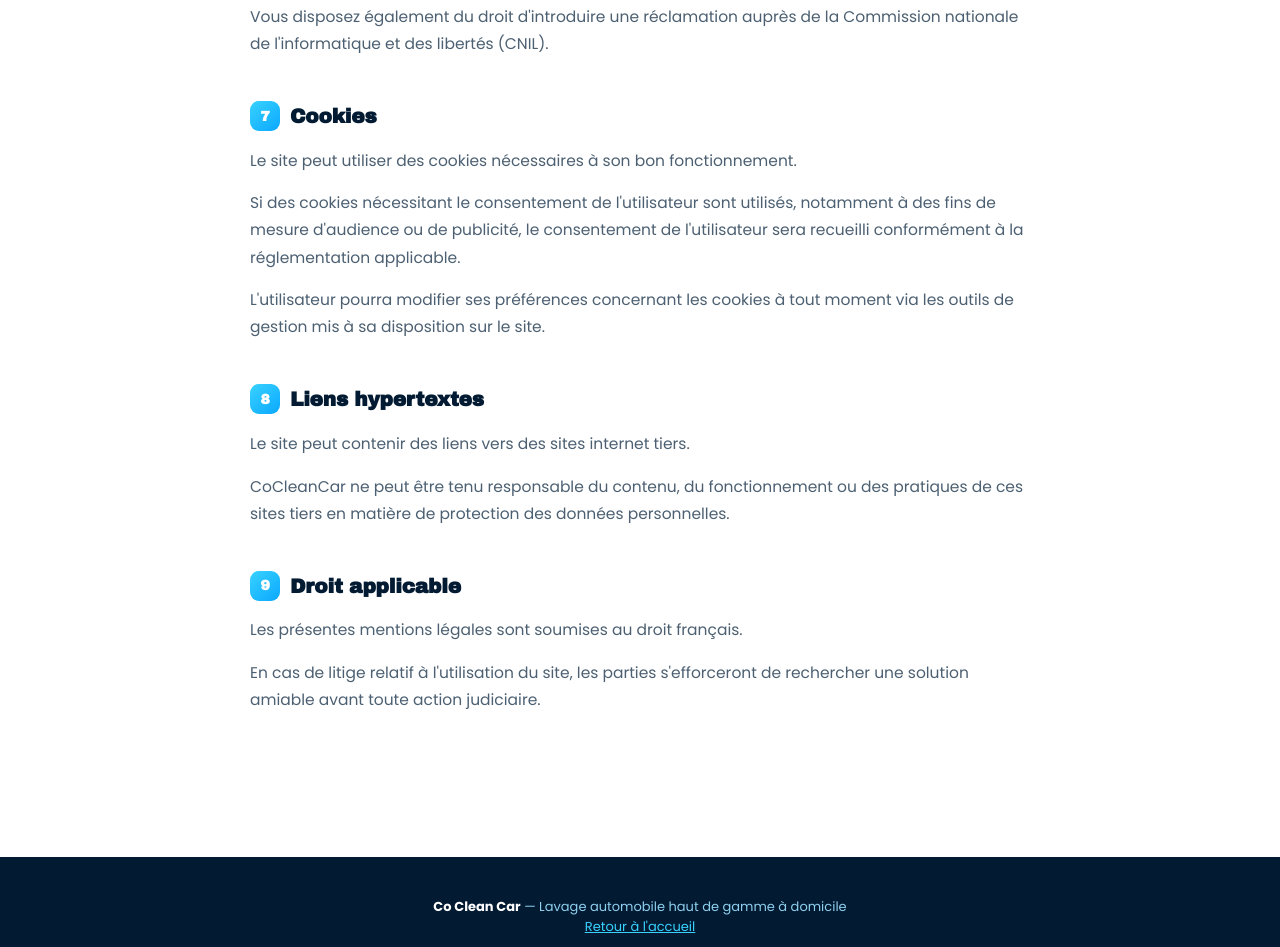
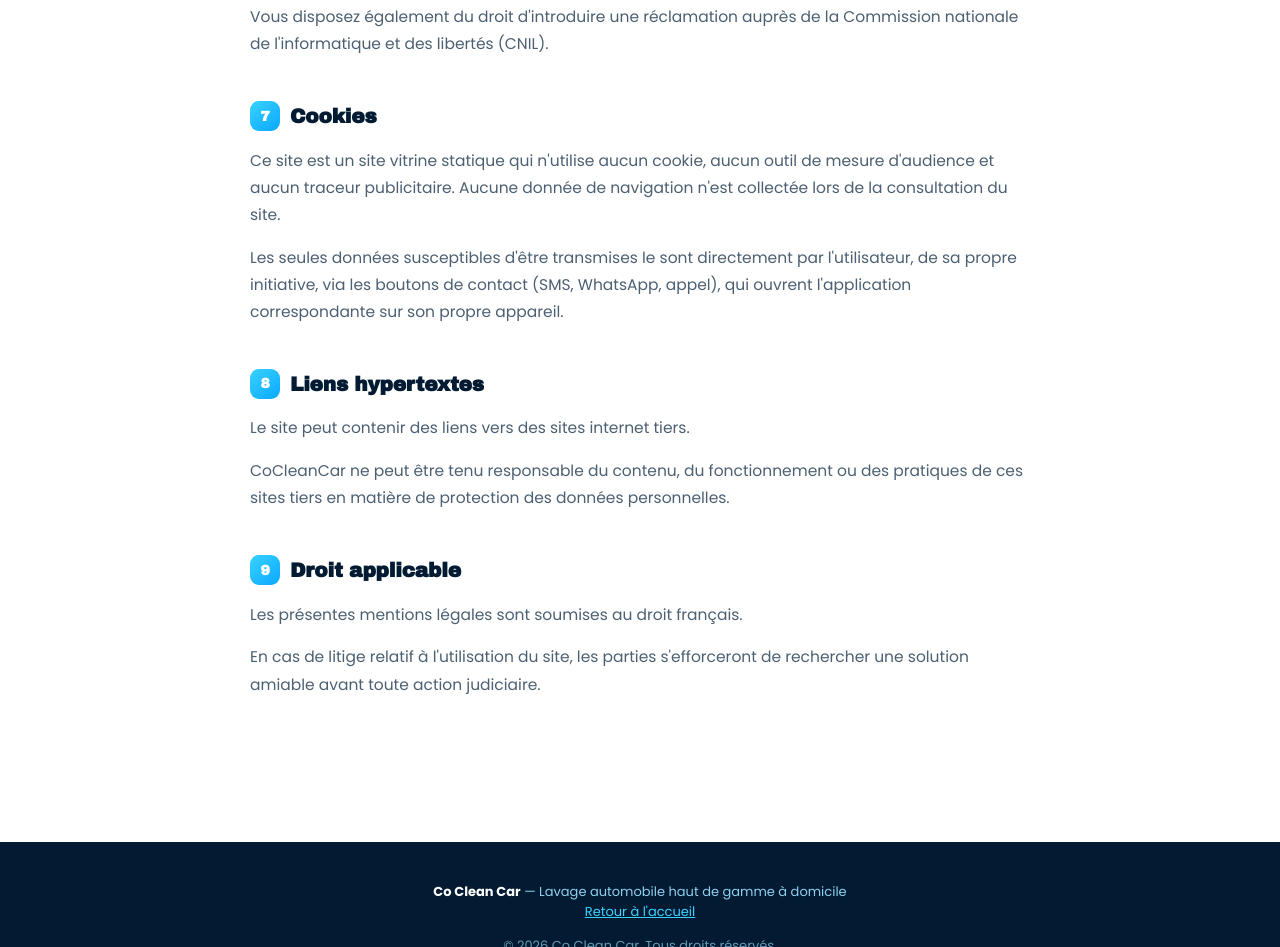
Before and after one commit to A-ICO/co-clean-car, a plain HTML site: page mentions-legales.html in a window 1280 px wide. Shown: the part 2498-3445 px from the top of the page. Drawn offline with Linux system fonts and the light colour scheme.

Commit message:
Revise cookie policy section in mentions-legales.html
Updated cookie policy to clarify that the site does not use cookies or tracking tools.

```diff
--- a/mentions-legales.html
+++ b/mentions-legales.html
@@ -176,9 +176,8 @@
 
   <section>
     <h2><span class="num">7</span>Cookies</h2>
-    <p>Le site peut utiliser des cookies nécessaires à son bon fonctionnement.</p>
-    <p>Si des cookies nécessitant le consentement de l'utilisateur sont utilisés, notamment à des fins de mesure d'audience ou de publicité, le consentement de l'utilisateur sera recueilli conformément à la réglementation applicable.</p>
-    <p>L'utilisateur pourra modifier ses préférences concernant les cookies à tout moment via les outils de gestion mis à sa disposition sur le site.</p>
+    <p>Ce site est un site vitrine statique qui n'utilise aucun cookie, aucun outil de mesure d'audience et aucun traceur publicitaire. Aucune donnée de navigation n'est collectée lors de la consultation du site.</p>
+    <p>Les seules données susceptibles d'être transmises le sont directement par l'utilisateur, de sa propre initiative, via les boutons de contact (SMS, WhatsApp, appel), qui ouvrent l'application correspondante sur son propre appareil.</p>
   </section>
 
   <section>
```
